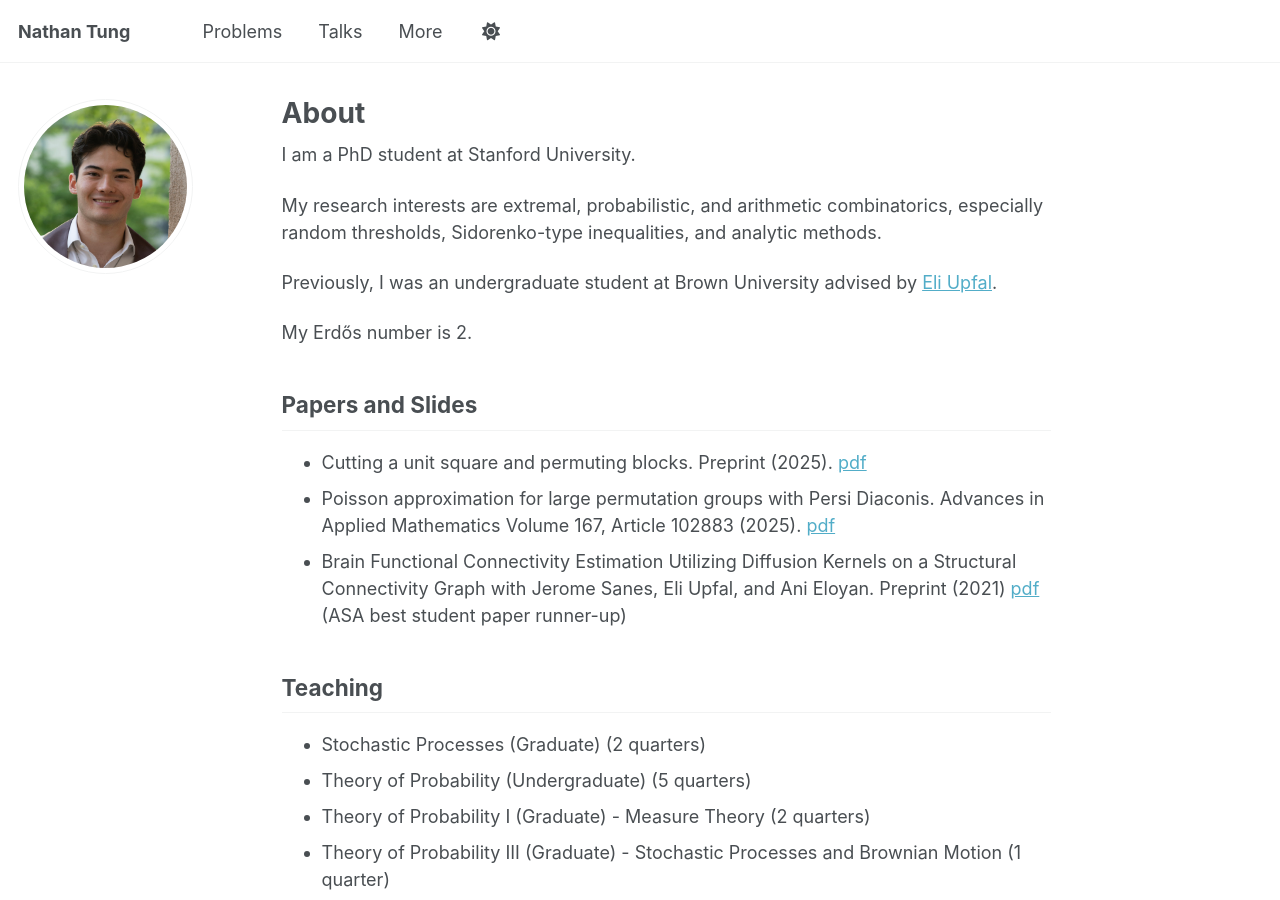
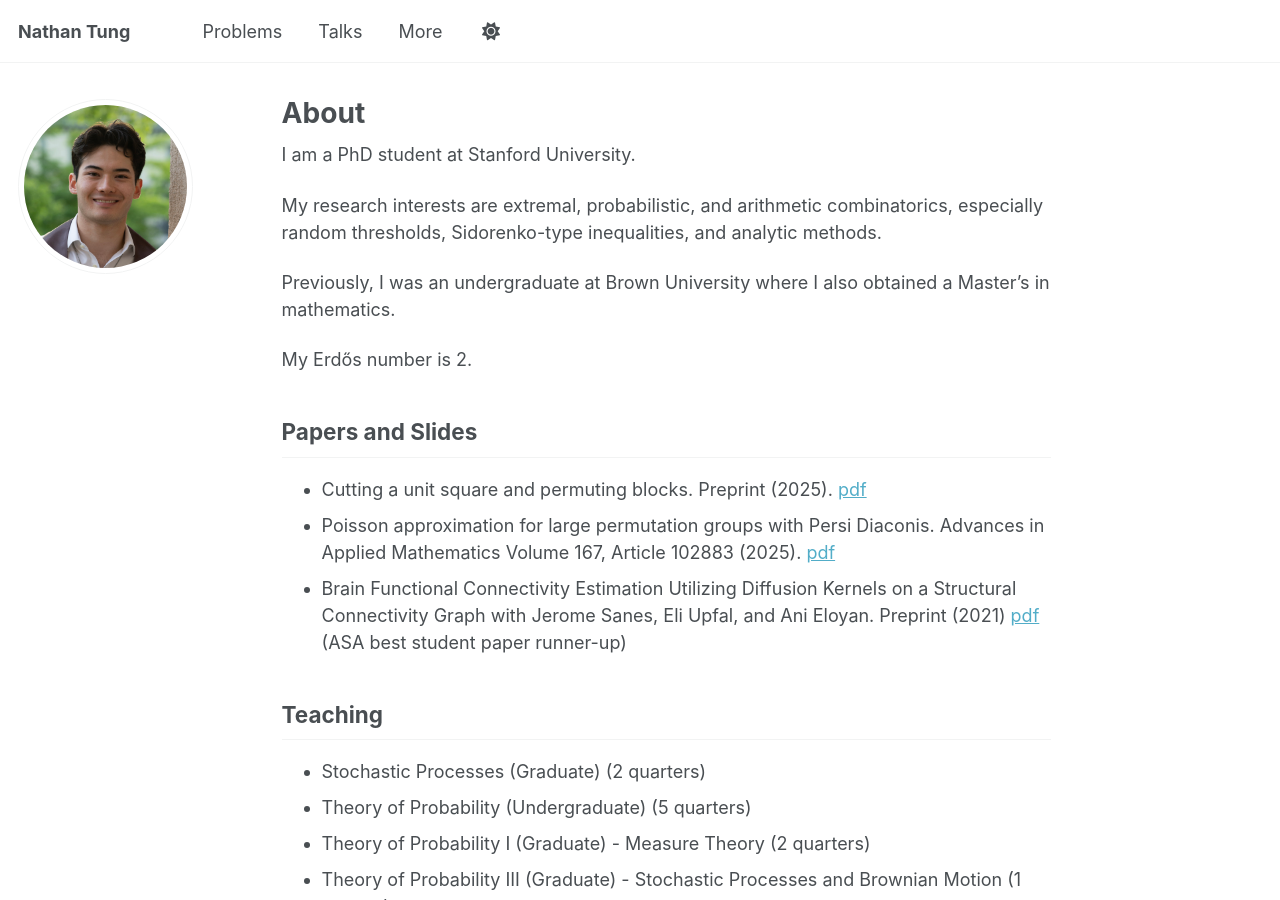
Before and after one commit to njtung/njtung.github.io, a Jekyll site: the page built from _pages/about.md, in a window 1280 px wide and 900 px high. Built offline with Jekyll 4.4.1, drawn with Linux system fonts in a browser that asks for light colours; a script that is not in the unit is left out.

Commit message:
Update about.md

```diff
--- a/_pages/about.md
+++ b/_pages/about.md
@@ -12,7 +12,7 @@ I am a PhD student at Stanford University.
 
 My research interests are extremal, probabilistic, and arithmetic combinatorics, especially random thresholds, Sidorenko-type inequalities, and analytic methods.
 
-Previously, I was an undergraduate student at Brown University advised by [Eli Upfal](https://cs.brown.edu/people/eupfal/).
+Previously, I was an undergraduate at Brown University where I also obtained a Master's in mathematics.
 
 My Erdős number is 2.
 
```
